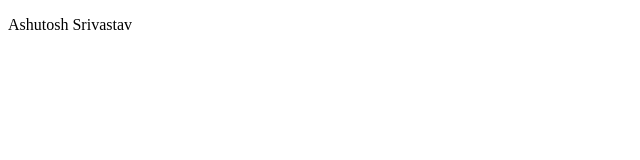
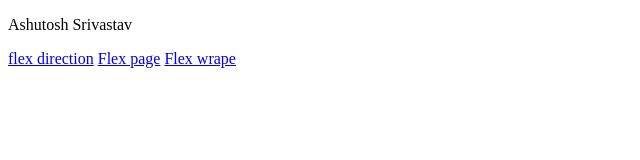
Before and after one commit to ashutoshsrivasta/basichtml, a plain HTML site: page index.html in a window 1280 px wide. Shown: the whole page, without its empty margins (0-640 px from the left). Drawn offline with Linux system fonts and the light colour scheme.

Commit message:
Update index.html

```diff
--- a/index.html
+++ b/index.html
@@ -7,5 +7,8 @@
 </head>
 <body>
     <p>Ashutosh Srivastav</p>
+    <a href="flex direction page.html" alt="">flex direction</a>
+    <a href="Flex page.html" alt="">Flex page</a>
+    <a href="flex wrape page.html" alt="">Flex wrape</a>
 </body>
 </html>
```
